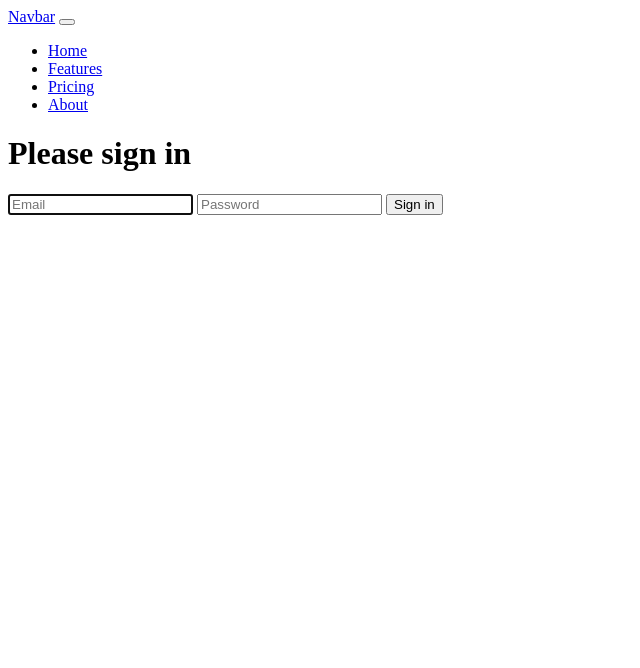
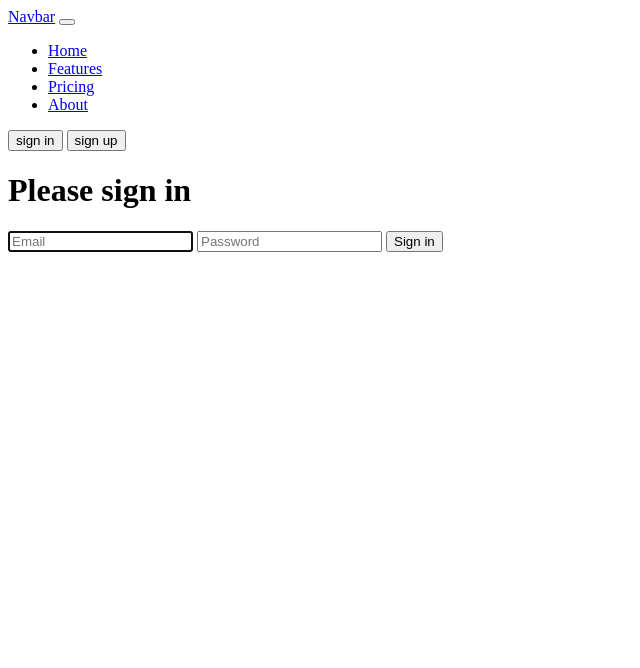
Before and after one commit to Nikdoule/recette, a Symfony app: template templates/security/login.html.twig in a window 1280 px wide. Shown: the top 668 px of the page, without its empty margins (0-640 px from the left). Run offline with Twig, Linux system fonts and the light colour scheme; the template is opened without the code that fills it, so the values that code supplies are empty; some libraries are stand-ins or nearby versions.

Commit message:
style registration

```diff
--- a/assets/scss/layout.scss
+++ b/assets/scss/layout.scss
@@ -28,11 +28,10 @@
 form{
     width: 500px;
 }
-body{
+.main{
     background-position: center 0%;
     background-image: url('https://i1.wp.com/www.bresil-aventure.com/wp-content/uploads/b5d30ecc-acaraje_l_thumb.jpg?w=1920&ssl=1');
     background-repeat: no-repeat;
     margin: 0;
     background-color: white;
-    background-size: 70%;
 }
--- a/templates/base.html.twig
+++ b/templates/base.html.twig
@@ -5,6 +5,7 @@
     <meta charset="UTF-8" />
     <title>{% block title %}Welcome!{% endblock %}</title>
     <link href="https://fonts.googleapis.com/css?family=Lobster|Pacifico&display=swap" rel="stylesheet">
+    <link href="https://fonts.googleapis.com/css?family=Source+Sans+Pro&display=swap" rel="stylesheet">
     {% block stylesheets %}
     {{
       encore_entry_link_tags("app")
@@ -36,11 +37,12 @@
                 </li>
             </ul>
         </div>
+        <button onclick="window.location.href='/login'" class="btn btn-primary mr-5">sign in</button>
+        <button onclick="window.location.href='/user/new'" class="btn btn-primary mr-5">sign up</button>
+        {% if app.user %}
+            <div class="badge badge-light">
 
-        {% if app.user %}
-            <div class="badge badge-dark">
-
-                {{ app.user.name }}
+               Salut {{ app.user.name }}
 
             </div>
         {% endif %}
--- a/templates/recipe/index.html.twig
+++ b/templates/recipe/index.html.twig
@@ -3,6 +3,7 @@
 {% block title %}Hello RecipeController!{% endblock %}
 
 {% block body %}
+<div class="main">
     <div class="container">
         <h1>Recettes de tartes</h1>
         <form class="ml-auto mr-auto flex-row d-flex">
@@ -23,5 +24,5 @@
             {% endfor %}
         </div>
     </div>
-
+</div>
 {% endblock %}
--- a/templates/security/login.html.twig
+++ b/templates/security/login.html.twig
@@ -3,7 +3,9 @@
 {% block title %}Log in!{% endblock %}
 
 {% block body %}
-<form method="post">
+<div class="main">
+    <div class="container">
+        <form class="mr-auto ml-auto" method="post">
             {% if error %}
             <div class="alert alert-danger">{{ error.messageKey|trans(error.messageData, 'security') }}</div>
             {% endif %}
@@ -16,13 +18,20 @@
 
             <h1 class="h3 mb-3 font-weight-normal">Please sign in</h1>
             <label for="inputEmail" class="sr-only">Email</label>
-    <input type="email" value="{{ last_username }}" name="email" id="inputEmail" class="form-control" placeholder="Email" required autofocus>
+            <input type="email" value="{{ last_username }}" name="email" id="inputEmail" class="form-control mb-3"
+                placeholder="Email" required autofocus>
             <label for="inputPassword" class="sr-only">Password</label>
-    <input type="password" name="password" id="inputPassword" class="form-control" placeholder="Password" required>
+            <input type="password" name="password" id="inputPassword" class="form-control mb-3" placeholder="Password"
+                required>
 
-    <input type="hidden" name="_csrf_token"
-           value="{{ csrf_token('authenticate') }}"
-    >
+            <input type="hidden" name="_csrf_token" value="{{ csrf_token('authenticate') }}">
+
+            <button class="btn btn-lg btn-primary" type="submit">
+                Sign in
+            </button>
+            <br><br><br><br><br><br><br><br><br><br><br><br><br>
+
+
 
             {#
         Uncomment this section and add a remember_me option below your firewall to activate remember me functionality.
@@ -35,8 +44,7 @@
         </div>
     #}
 
-    <button class="btn btn-lg btn-primary" type="submit">
-        Sign in
-    </button>
         </form>
+    </div>
+</div>
 {% endblock %}
```
Also changed, not shown: assets/scss/component.scss (+23 -2 lines), templates/recipe/tarteAuChocolat.html.twig (+7 -4 lines), templates/user/new.html.twig (+13 -3 lines). Lines whose indentation alone changed are shown as unchanged.
